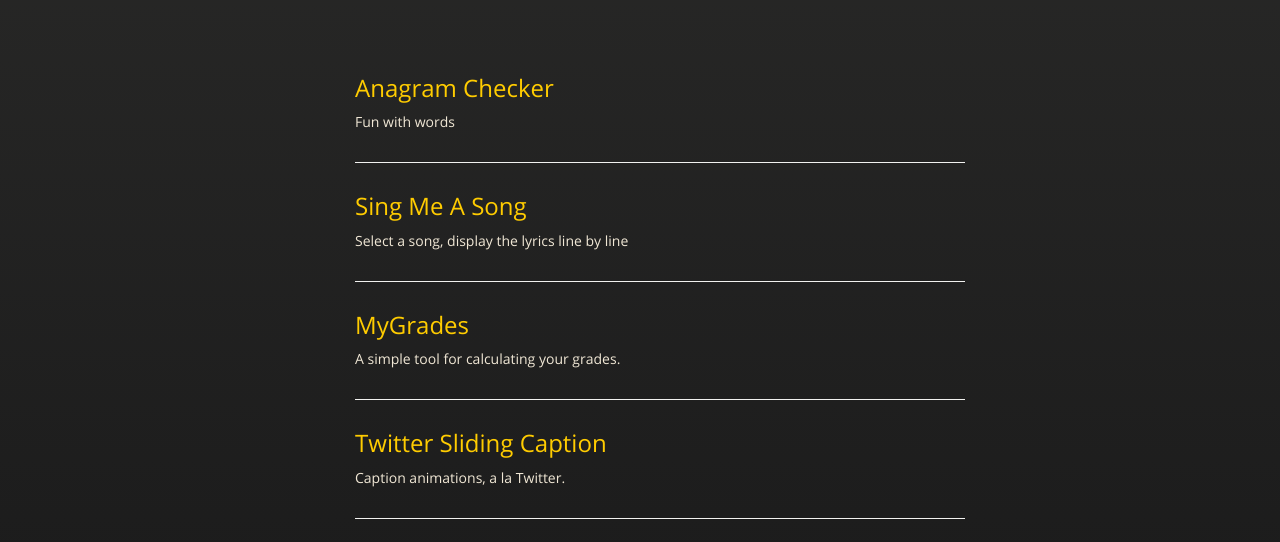
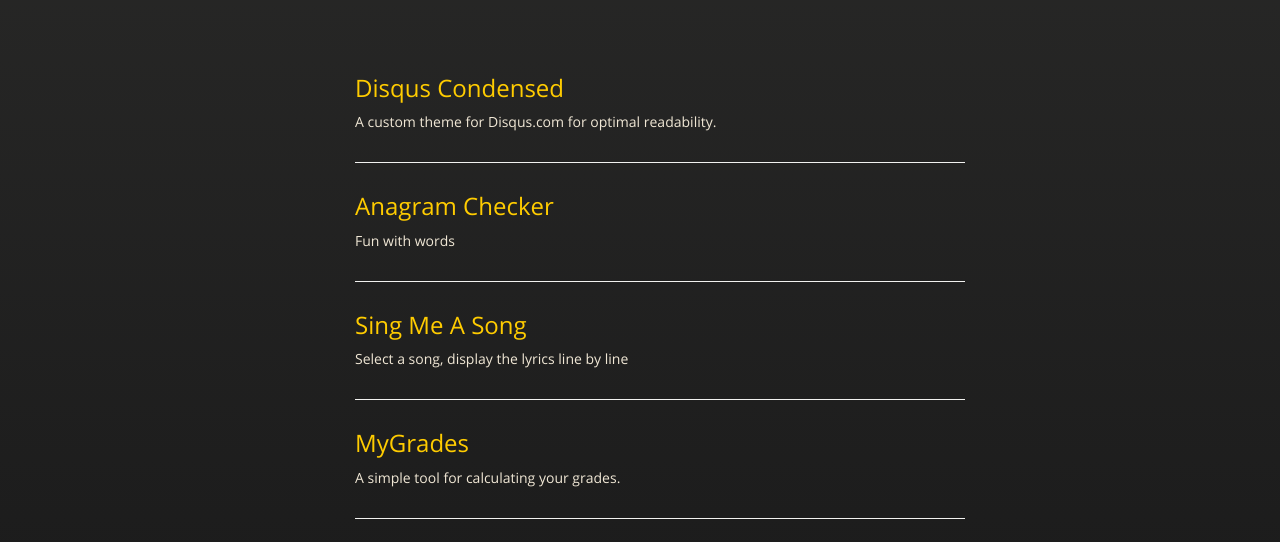
Before and after one commit to tonyhue/tonyhue.github.io, a plain HTML site: page index.html in a window 1280 px wide. Shown: the part 226-768 px from the top of the page. Drawn offline with nearby package versions, Linux system fonts and the light colour scheme.

Commit message:
New Project
Adding Disqus Condensed

```diff
--- a/index.html
+++ b/index.html
@@ -37,6 +37,10 @@
         </div>
         <ul id="experiments">
           <li>
+            <h2><a href="https://chrome.google.com/webstore/detail/disqus-condensed/jjdnibohihomibfhckihkohkjaegbcnf">Disqus Condensed</a></h2>
+            <p>A custom theme for Disqus.com for optimal readability.</p>
+          </li>
+          <li>
             <h2><a href="anagram-checker">Anagram Checker</a></h2>
             <p>Fun with words</p>
           </li>
```
